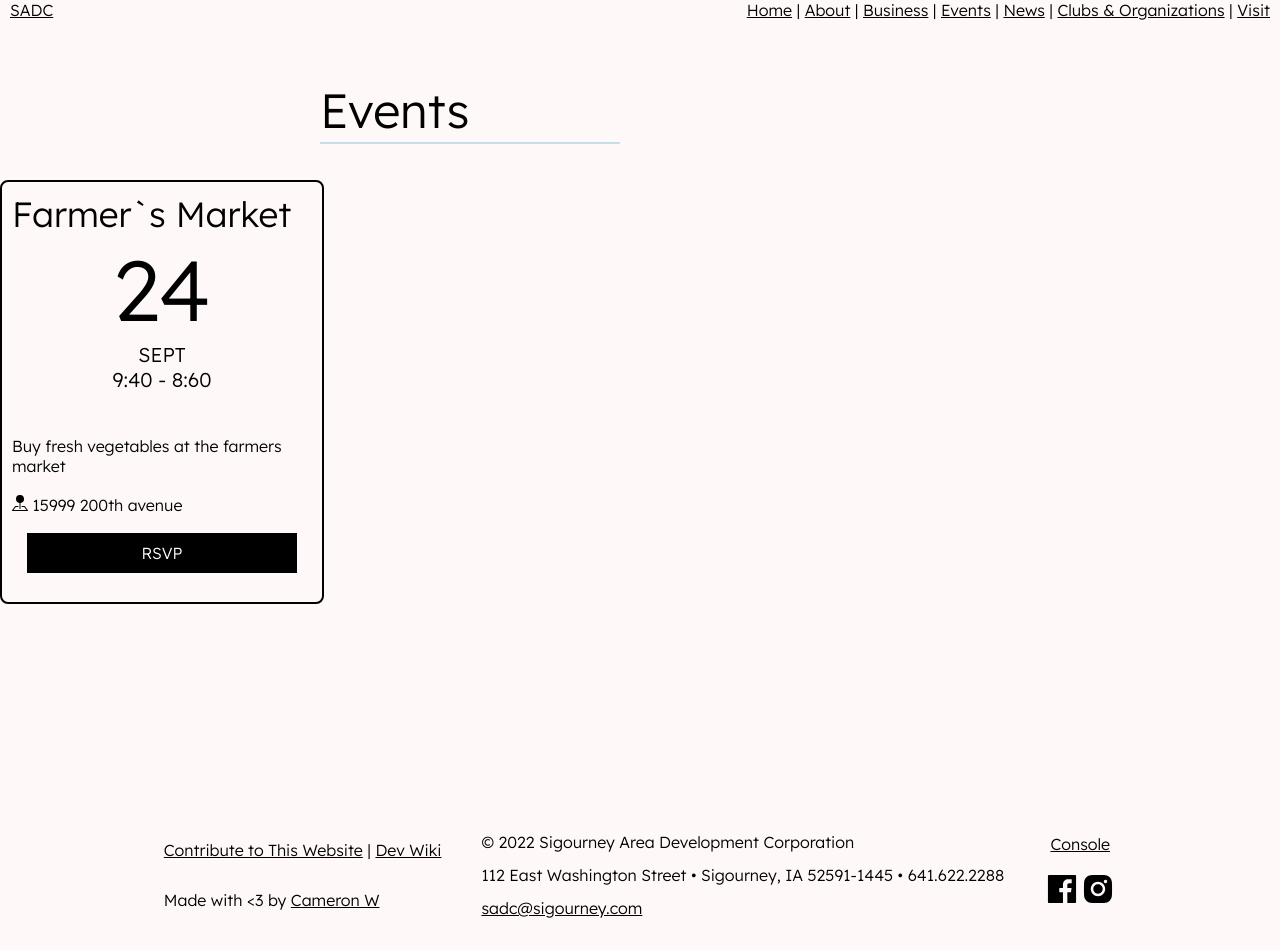
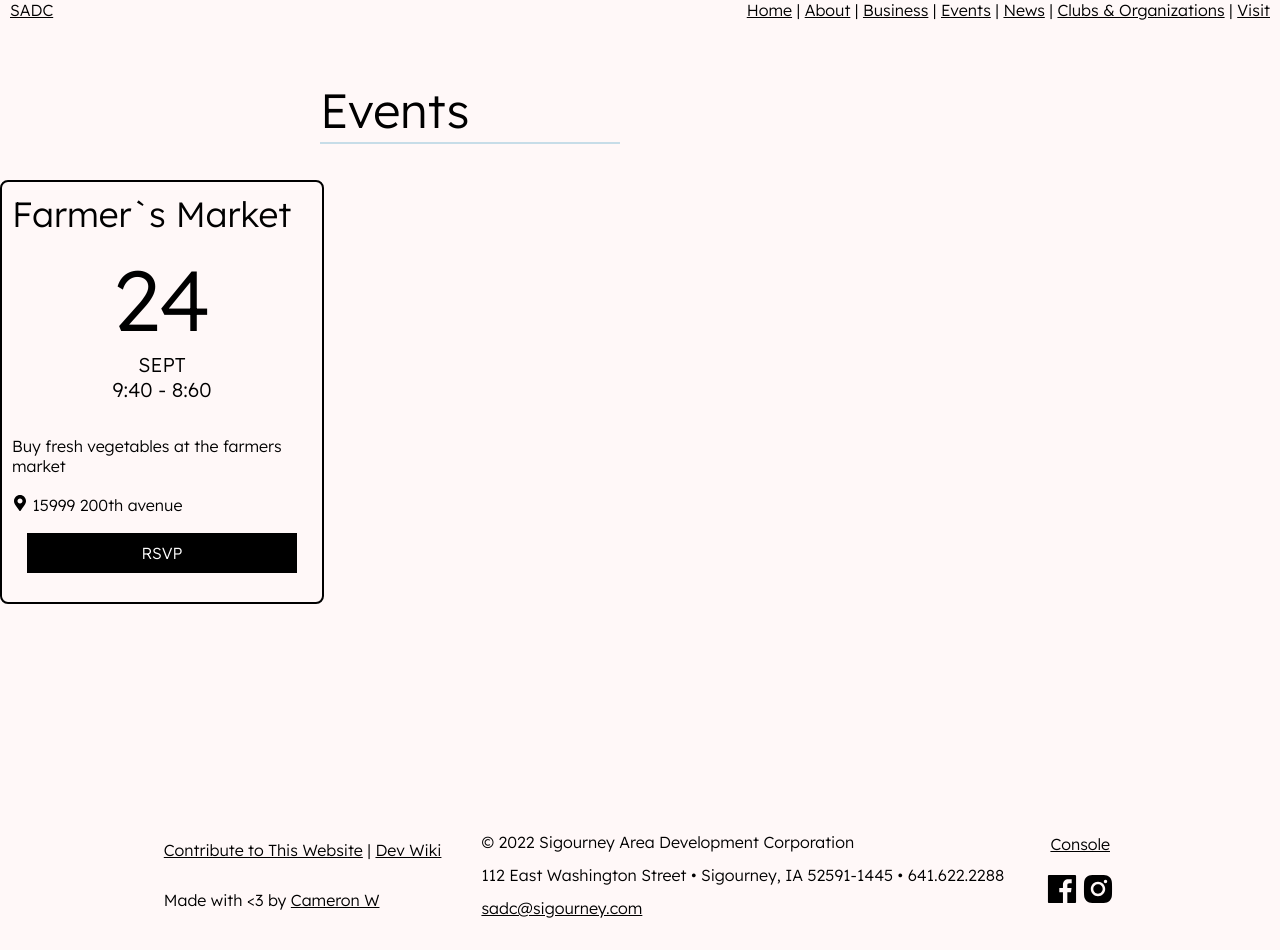
Before and after one commit to kced-iowa/kcediowa.org-old, a Next.js app: page /events in a window 1280 px wide. Built offline with nearby package versions, Linux system fonts and the light colour scheme.

Commit message:
event styles, still awaiting tech int

```diff
--- a/pages/events/Events.module.css
+++ b/pages/events/Events.module.css
@@ -20,6 +20,7 @@
     font-size: 35px;
 }
 .date {
+    padding-top: 10px;
     font-size: 20px;
     display: flex;
     flex-direction: column;
--- a/pages/events/index.js
+++ b/pages/events/index.js
@@ -5,7 +5,7 @@ import Seperator from '/components/Seperator';
 import Footer from '/components/Footer';
 import styles from './Events.module.css';
 
-import { BsFillPinMapFill } from 'react-icons/bs'
+import { FaMapMarkerAlt } from 'react-icons/fa'
 
 function Events() {
     return (
@@ -25,18 +25,18 @@ function Events() {
                             <div className={styles.type}>
                                 <span>Farmer`s Market</span>
                             </div>
-                            <div className={styles.date}>
-                                <span className={styles.int}>24</span>
-                                <span>SEPT</span>
-                                <span>9:40 - 8:60</span>
-                            </div>
+                        </div>
+                        <div className={styles.date}>
+                            <span className={styles.int}>24</span>
+                            <span>SEPT</span>
+                            <span>9:40 - 8:60</span>
                         </div>
                         <div className={styles.details}>
                             <div className={styles.desc}>
                                 <span>Buy fresh vegetables at the farmers market</span>
                             </div>
                             <div className={styles.address}>
-                                <span><BsFillPinMapFill /> 15999 200th avenue</span>
+                                <span><FaMapMarkerAlt /> 15999 200th avenue</span>
                             </div>
                             <div className={styles.forms}>
                                 <Link href="https://forms.google.com/">
```
